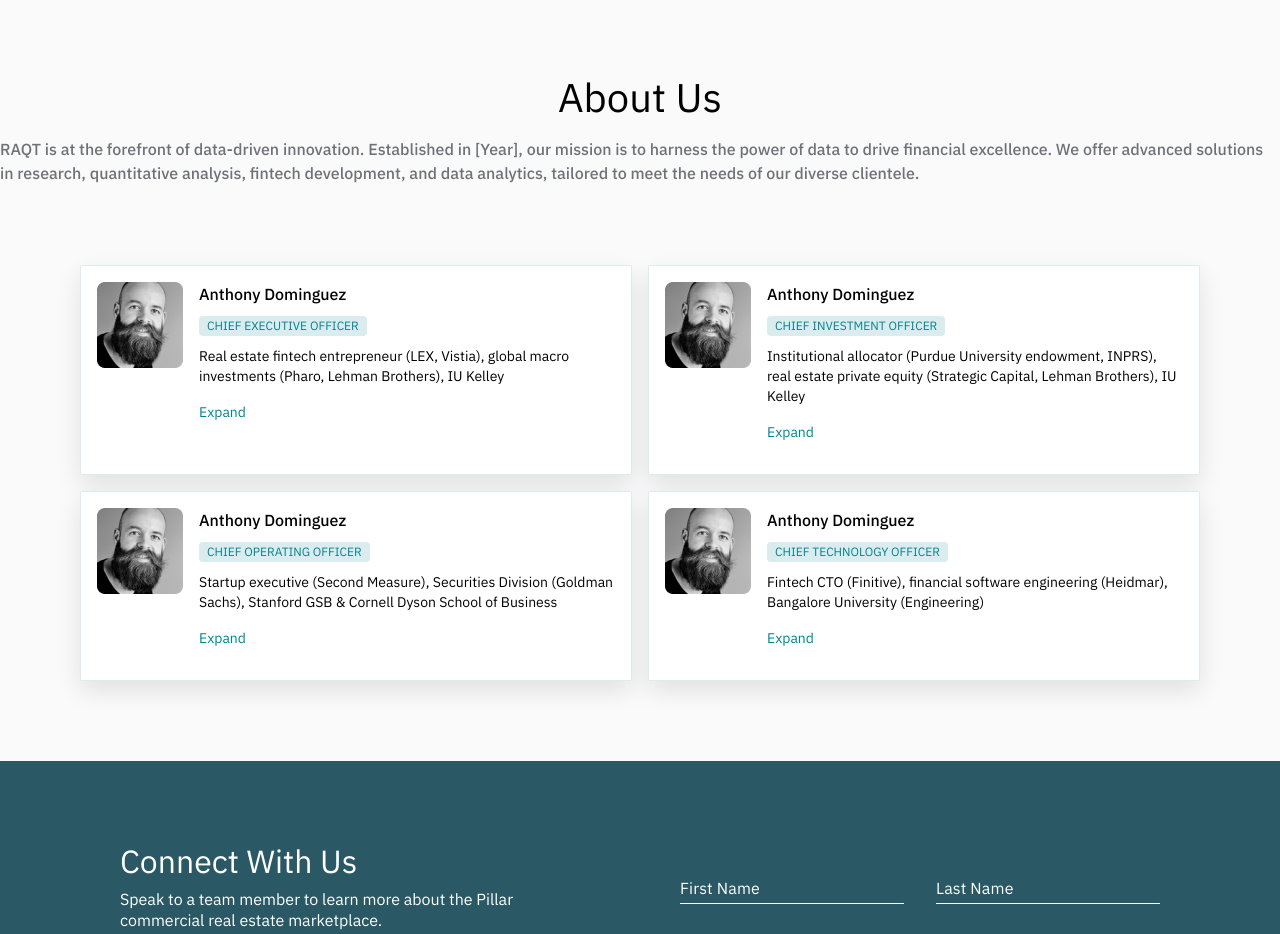
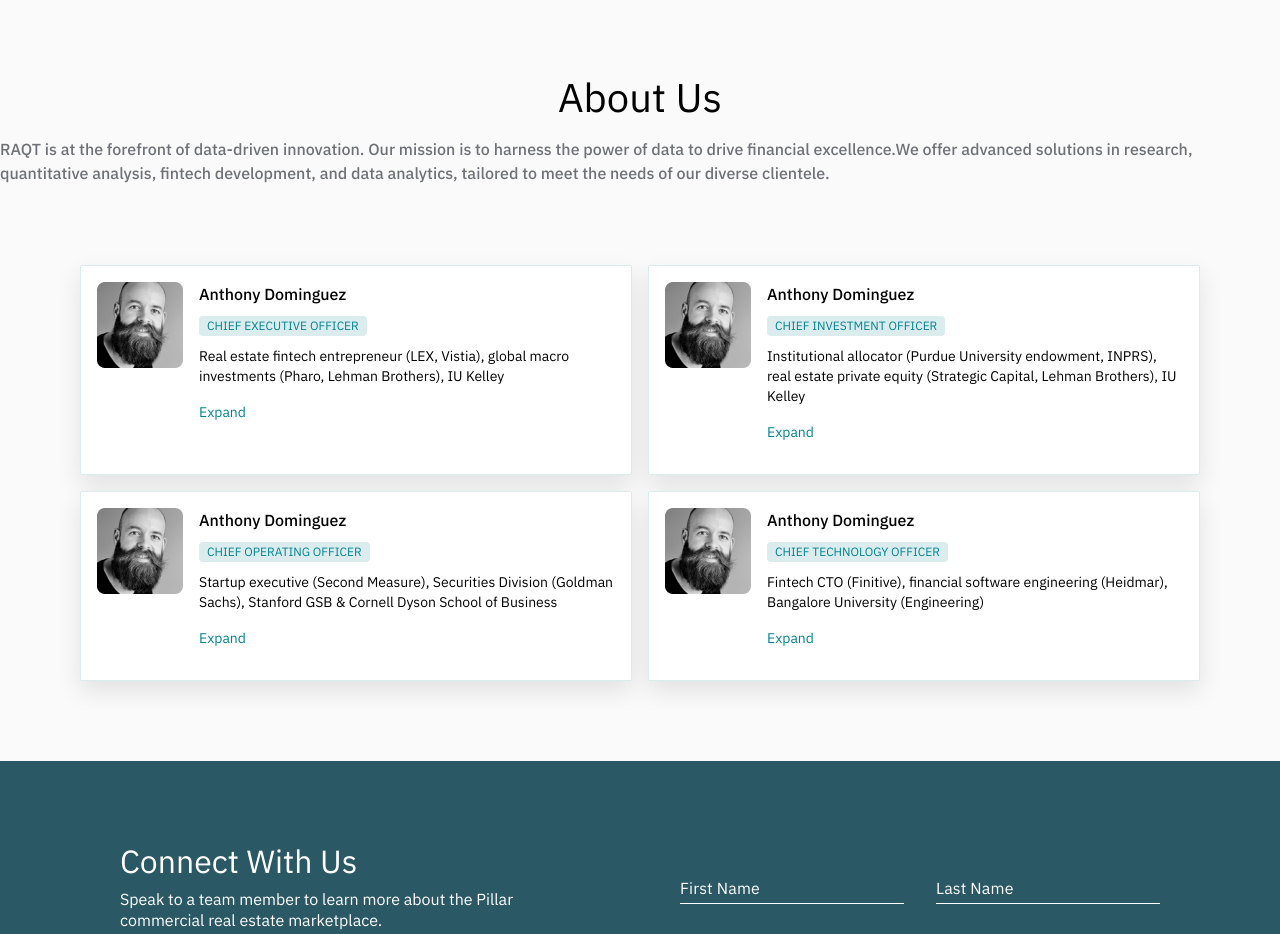
Before and after one commit to sirbor/RaQt, a Next.js app: page / in a window 1280 px wide. Shown: the part 1480-2414 px from the top of the page. Built offline with nearby package versions, Linux system fonts and the light colour scheme.

Commit message:
Updated about me features

```diff
--- a/components/About/index.tsx
+++ b/components/About/index.tsx
@@ -58,7 +58,9 @@ const About = () => {
     <section id="about-us" className={styles.about}>
       <div className={styles['about-header']}>
         <h3>About Us</h3>
-        <p>RAQT is at the forefront of data-driven innovation. Established in [Year], our mission is to harness the power of data to drive financial excellence. We offer advanced solutions in research, quantitative analysis, fintech development, and data analytics, tailored to meet the needs of our diverse clientele.</p>
+        <p>RAQT is at the forefront of data-driven innovation. Our mission is to harness the power of data
+          to drive financial excellence.We offer advanced solutions in research, quantitative analysis,
+          fintech development, and data analytics, tailored to meet the needs of our diverse clientele.</p>
       </div>
       <div className={styles['about-content']}>
         <Grid container columnSpacing={2} rowSpacing={2}>
```
